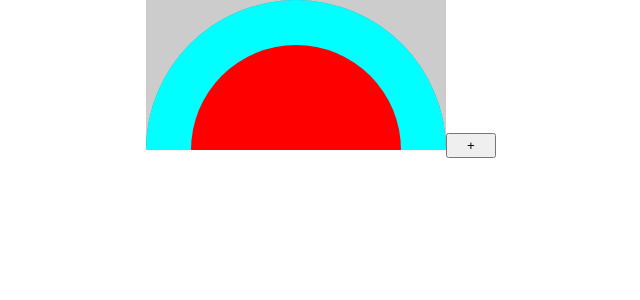
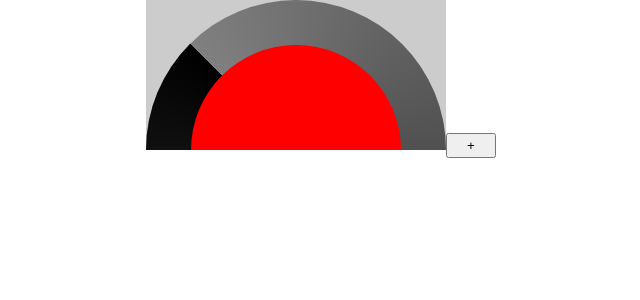
Before and after one commit to gitradik/tasks-indicator, a React (Create React App) app: page / in a window 1280 px wide. Shown: the top 300 px of the page, without its empty margins (319-959 px from the left). Built offline with nearby package versions, Linux system fonts and the light colour scheme.

Commit message:
conic-gradient

```diff
--- a/src/components/indicator/indicator.css
+++ b/src/components/indicator/indicator.css
@@ -19,10 +19,10 @@
     align-items: center;
     justify-content: center;
     height: 100%;
-    background-color: aqua;
     border-top-left-radius: 50%;
     border-top-right-radius: 50%;
     position: relative;
+    background: conic-gradient(from -45deg, transparent, #000);
 }
 
 .indicator .indicator-body .indicator-line:before {
```
Also changed, not shown: src/components/indicator/indicator.js (line endings or trailing spaces), 1 other file (tests, documents, lock files or other folders).
